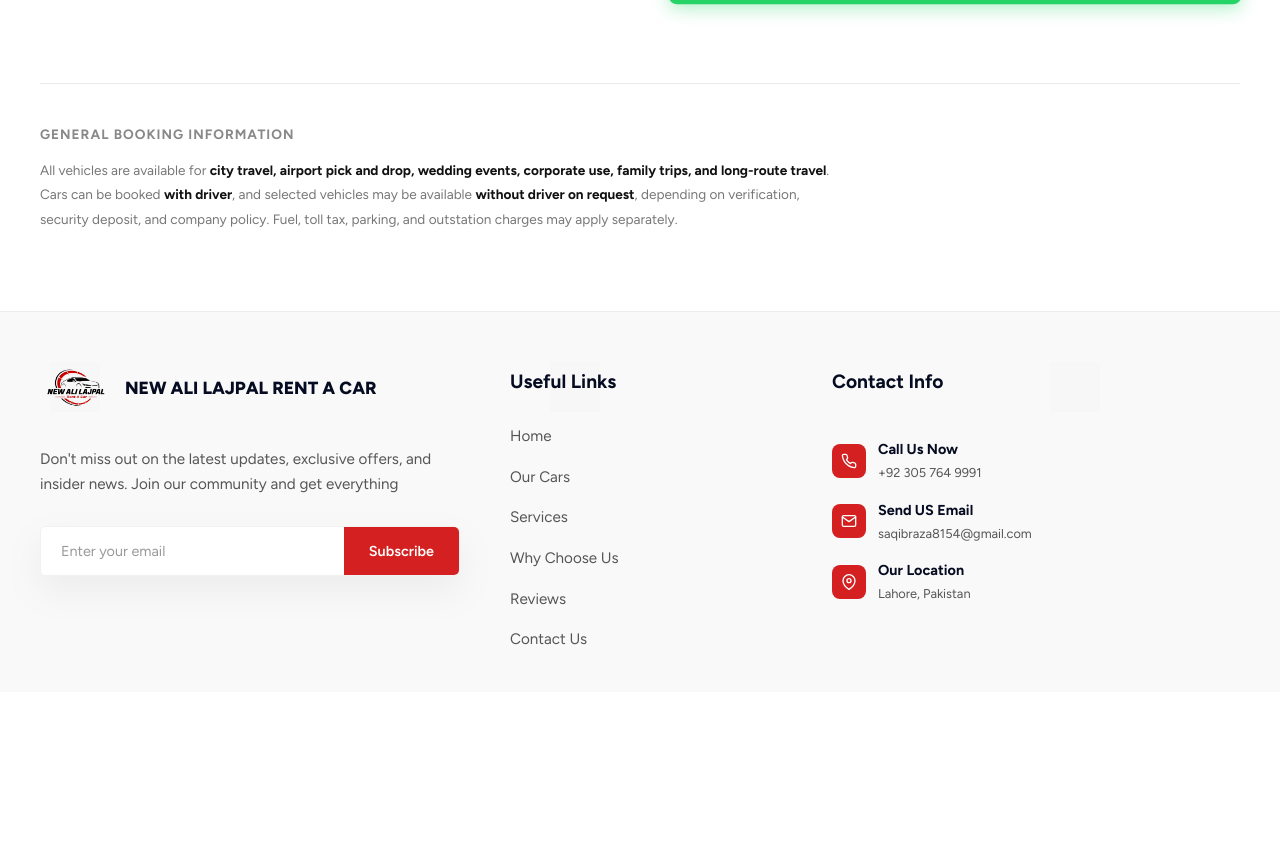
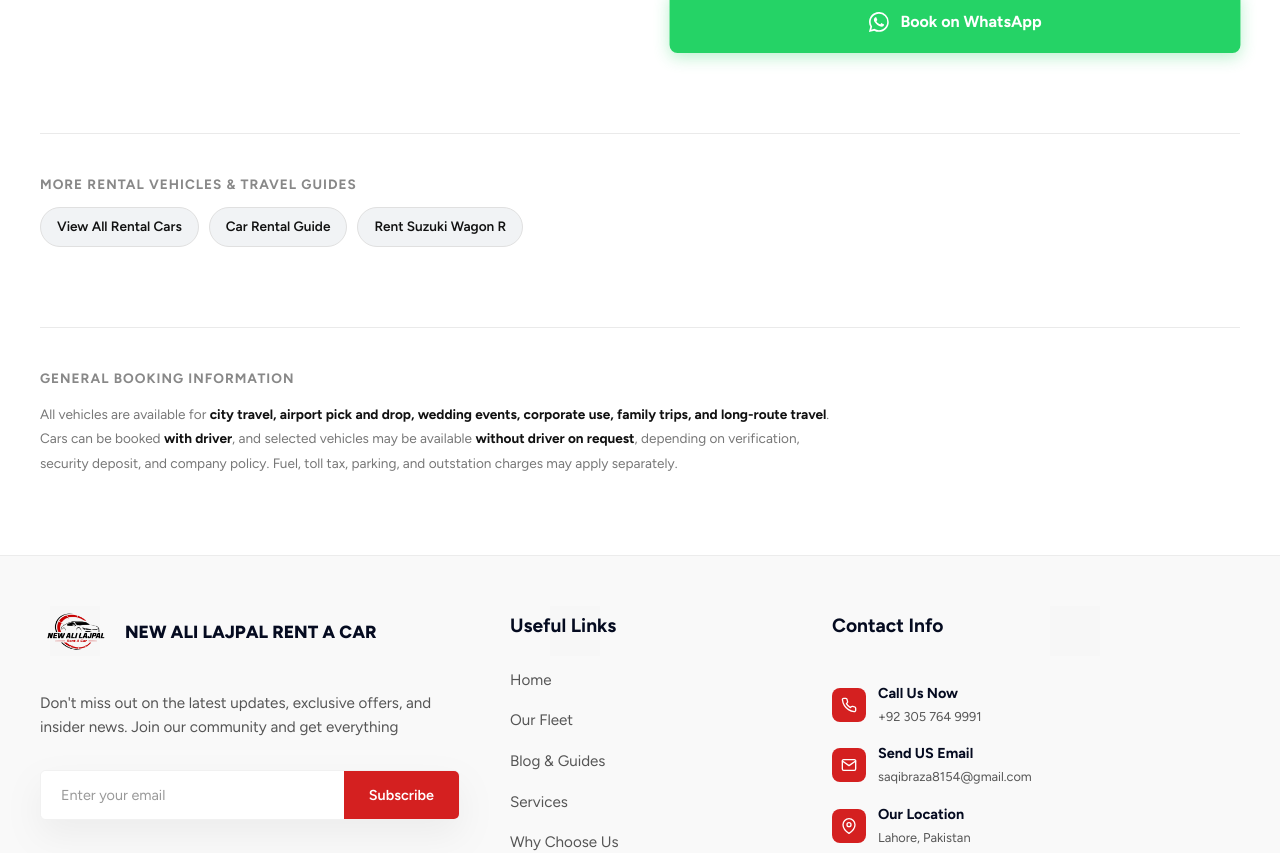
Before and after one commit to Developsuite/New_Ali_lajpal_rent_a_car, a React (Vite) app in the folder rent-a-car/: page /car/1 in a window 1280 px wide. Shown: the part 1000-1853 px from the top of the page. Before the commit the page ends 1692 px from the top, so only its background shows below. Built offline with nearby package versions, Linux system fonts and the light colour scheme.

Commit message:
technical seo thins

```diff
--- a/rent-a-car/src/components/AboutSection/AboutSection.jsx
+++ b/rent-a-car/src/components/AboutSection/AboutSection.jsx
@@ -1,3 +1,4 @@
+import { Link } from 'react-router-dom';
 import './AboutSection.css';
 
 const AboutSection = () => {
@@ -36,7 +37,7 @@ const AboutSection = () => {
               </h2>
 
               <p className="about-section__desc">
-                Contact Ali Lajpal Rent A Car for bookings, inquiries, or any assistance you might need. We are available 24/7 to ensure your journey is seamless and comfortable. Whether you need an airport transfer to Allama Iqbal International Airport or a one-way city drop, explore our <a href="/cars-fleet-for-rent">car rental fleet</a> or read our <a href="/blog">car rental blog</a> for travel tips.
+                Contact Ali Lajpal Rent A Car for bookings, inquiries, or any assistance you might need. We are available 24/7 to ensure your journey is seamless and comfortable. Whether you need an airport transfer to Allama Iqbal International Airport or a one-way city drop, explore our <Link to="/cars-fleet-for-rent">car rental fleet</Link> or read our <Link to="/blog">car rental blog</Link> for travel tips.
               </p>
             </div>
 
--- a/rent-a-car/src/components/FooterSection/FooterSection.jsx
+++ b/rent-a-car/src/components/FooterSection/FooterSection.jsx
@@ -1,3 +1,4 @@
+import { Link } from 'react-router-dom';
 import './FooterSection.css';
 
 const FooterSection = () => {
@@ -27,7 +28,8 @@ const FooterSection = () => {
             <h3 className="main-footer__title">Useful Links</h3>
             <ul className="main-footer__list">
               <li><a href="/#best-rent-a-car-bahria-town">Home</a></li>
-              <li><a href="/cars-fleet-for-rent">Our Cars</a></li>
+              <li><Link to="/cars-fleet-for-rent">Our Fleet</Link></li>
+              <li><Link to="/blog">Blog & Guides</Link></li>
               <li><a href="/#our-car-rental-services-in-lahore">Services</a></li>
               <li><a href="/#why-choose-for-car-rental-in-lahore">Why Choose Us</a></li>
               <li><a href="/#customer-reviews-on-car-rental-in-lahore">Reviews</a></li>
--- a/rent-a-car/src/components/OurCars/OurCars.jsx
+++ b/rent-a-car/src/components/OurCars/OurCars.jsx
@@ -185,7 +185,11 @@ function OurCars({ limit = null, hideHeader = false, showFilters = false }) {
                       <div className="car-card__content">
                         <div className="car-card__main">
                           <div className="car-card__top">
-                            <h3 className="car-card__name">{displayName}</h3>
+                            <h3 className="car-card__name">
+                              <Link to={`/car/${car.id}`} style={{ color: 'inherit', textDecoration: 'none' }}>
+                                {displayName}
+                              </Link>
+                            </h3>
                             <div className="car-card__price">
                               <span className="car-card__price-value">
                                 {typeof car.price === 'number' ? `Rs ${car.price.toLocaleString()}` : car.price}
@@ -196,8 +200,8 @@ function OurCars({ limit = null, hideHeader = false, showFilters = false }) {
                           <div className="car-card__divider"></div>
                           <div className="car-card__bottom">
                             <div className="car-card__action-buttons">
-                              <Link to={`/car/${car.id}`} className="car-card__details-btn">
-                                Details
+                              <Link to={`/car/${car.id}`} className="car-card__details-btn" aria-label={`View details for ${displayName}`}>
+                                View Details
                               </Link>
                               <a
                                 href={`https://wa.me/${whatsappNumber}?text=${encodeURIComponent('Hello! I am interested in renting the ' + displayName)}`}
@@ -228,9 +232,9 @@ function OurCars({ limit = null, hideHeader = false, showFilters = false }) {
 
           {limit && !showAll && carsData.length > limit && (
             <div className="our-cars__explore-more">
-              <button className="our-cars__explore-btn" onClick={() => setShowAll(true)}>
-                Explore More Cars
-              </button>
+              <Link to="/cars-fleet-for-rent" className="our-cars__explore-btn">
+                Explore Full Rental Fleet
+              </Link>
             </div>
           )}
         </div>
--- a/rent-a-car/src/pages/CarDetailsPage/CarDetailsPage.css
+++ b/rent-a-car/src/pages/CarDetailsPage/CarDetailsPage.css
@@ -235,6 +235,33 @@
   color: #111;
 }
 
+.car-details__related-links {
+  display: flex;
+  flex-wrap: wrap;
+  gap: 10px;
+  margin-top: 12px;
+}
+
+.car-details__related-tag {
+  display: inline-flex;
+  align-items: center;
+  padding: 8px 16px;
+  background: #f1f3f5;
+  color: #111;
+  text-decoration: none;
+  border-radius: 50px;
+  font-size: 0.85rem;
+  font-weight: 600;
+  transition: all 0.25s ease;
+  border: 1px solid #e0e0e0;
+}
+
+.car-details__related-tag:hover {
+  background: #D42020;
+  color: #ffffff;
+  border-color: #D42020;
+}
+
 /* ===== RESPONSIVE ===== */
 @media (max-width: 992px) {
   .car-details__content {
--- a/rent-a-car/src/pages/CarDetailsPage/CarDetailsPage.jsx
+++ b/rent-a-car/src/pages/CarDetailsPage/CarDetailsPage.jsx
@@ -121,7 +121,9 @@ function CarDetailsPage() {
           {/* RIGHT: DETAILS */}
           <div className="car-details__info">
             <span className="car-details__badge">{car.category}</span>
-            <h1 className="car-details__title">{displayName}</h1>
+            <h1 className="car-details__title">
+              {car.make === 'Service' ? `${displayName} Service in Lahore` : `${displayName} Rent a Car in Lahore`}
+            </h1>
 
             <div className="car-details__price">
               {typeof car.price === 'number' ? `Rs. ${car.price.toLocaleString()}` : car.price}
@@ -174,6 +176,27 @@ function CarDetailsPage() {
           </div>
         </div>
 
+        {/* RELATED CARS & NAVIGATION LINKS */}
+        <div className="car-details__disclaimer">
+          <h3 className="car-details__disclaimer-title">More Rental Vehicles & Travel Guides</h3>
+          <div className="car-details__related-links">
+            <Link to="/cars-fleet-for-rent" className="car-details__related-tag">
+              View All Rental Cars
+            </Link>
+            <Link to="/blog" className="car-details__related-tag">
+              Car Rental Guide
+            </Link>
+            {carsData
+              .filter(c => c.id !== car.id && (c.category === car.category || c.make === car.make))
+              .slice(0, 3)
+              .map(relatedCar => (
+                <Link key={relatedCar.id} to={`/car/${relatedCar.id}`} className="car-details__related-tag">
+                  Rent {getCarDisplayName(relatedCar)}
+                </Link>
+              ))}
+          </div>
+        </div>
+
         {/* BOTTOM DISCLAIMER */}
         <div className="car-details__disclaimer">
           <h3 className="car-details__disclaimer-title">General Booking Information</h3>
--- a/rent-a-car/src/pages/CarsPage/CarsPage.jsx
+++ b/rent-a-car/src/pages/CarsPage/CarsPage.jsx
@@ -48,7 +48,7 @@ function CarsPage() {
             loading="lazy"
           />
           <div className="cars-page__text">
-            <h1 className="cars-page__title">Our Complete <span className="text-gradient">Fleet</span></h1>
+            <h1 className="cars-page__title">Cars for Rent in Bahria Town <span className="text-gradient">Lahore</span></h1>
             <p className="cars-page__subtitle">Browse our full fleet of cars for rent in Lahore and Bahria Town — from fuel-efficient economy hatchbacks and comfortable sedans to premium SUVs and large vehicles for groups.</p>
           </div>
           <img
--- a/rent-a-car/src/pages/NotFoundPage/NotFoundPage.jsx
+++ b/rent-a-car/src/pages/NotFoundPage/NotFoundPage.jsx
@@ -21,20 +21,20 @@ const NotFoundPage = () => {
           <h2 className="not-found__nav-heading">Useful Navigation</h2>
           <ul className="not-found__nav-list">
             <li>
-              <strong>Whatsapp Now:</strong>{' '}
-              <a href="https://wa.me/923057649991?text=Hello%2C%20I%20need%20a%20rental%20car">Click here</a>
+              <strong>WhatsApp Booking:</strong>{' '}
+              <a href="https://wa.me/923057649991?text=Hello%2C%20I%20need%20a%20rental%20car" target="_blank" rel="noopener noreferrer">Contact Us on WhatsApp</a>
             </li>
             <li>
-              <strong>Website:</strong>{' '}
-              <a href="https://newalilajpal.com/">https://newalilajpal.com/</a>
+              <strong>Homepage:</strong>{' '}
+              <Link to="/">New Ali Lajpal Rent A Car Homepage</Link>
             </li>
             <li>
-              <strong>Blog:</strong>{' '}
-              <a href="https://newalilajpal.com/blog">https://newalilajpal.com/blog</a>
+              <strong>Car Rental Guide:</strong>{' '}
+              <Link to="/blog">Lahore & Bahria Town Car Rental Blog</Link>
             </li>
             <li>
-              <strong>Car Fleet:</strong>{' '}
-              <a href="https://newalilajpal.com/cars-fleet-for-rent">https://newalilajpal.com/cars-fleet-for-rent</a>
+              <strong>Vehicle Fleet:</strong>{' '}
+              <Link to="/cars-fleet-for-rent">Explore Complete Car Rental Fleet</Link>
             </li>
           </ul>
         </div>
```
Also changed, not shown: rent-a-car/scripts/generate-static-routes.js (+69 -10 lines), rent-a-car/src/components/Hero/Hero.jsx (line endings or trailing spaces).
